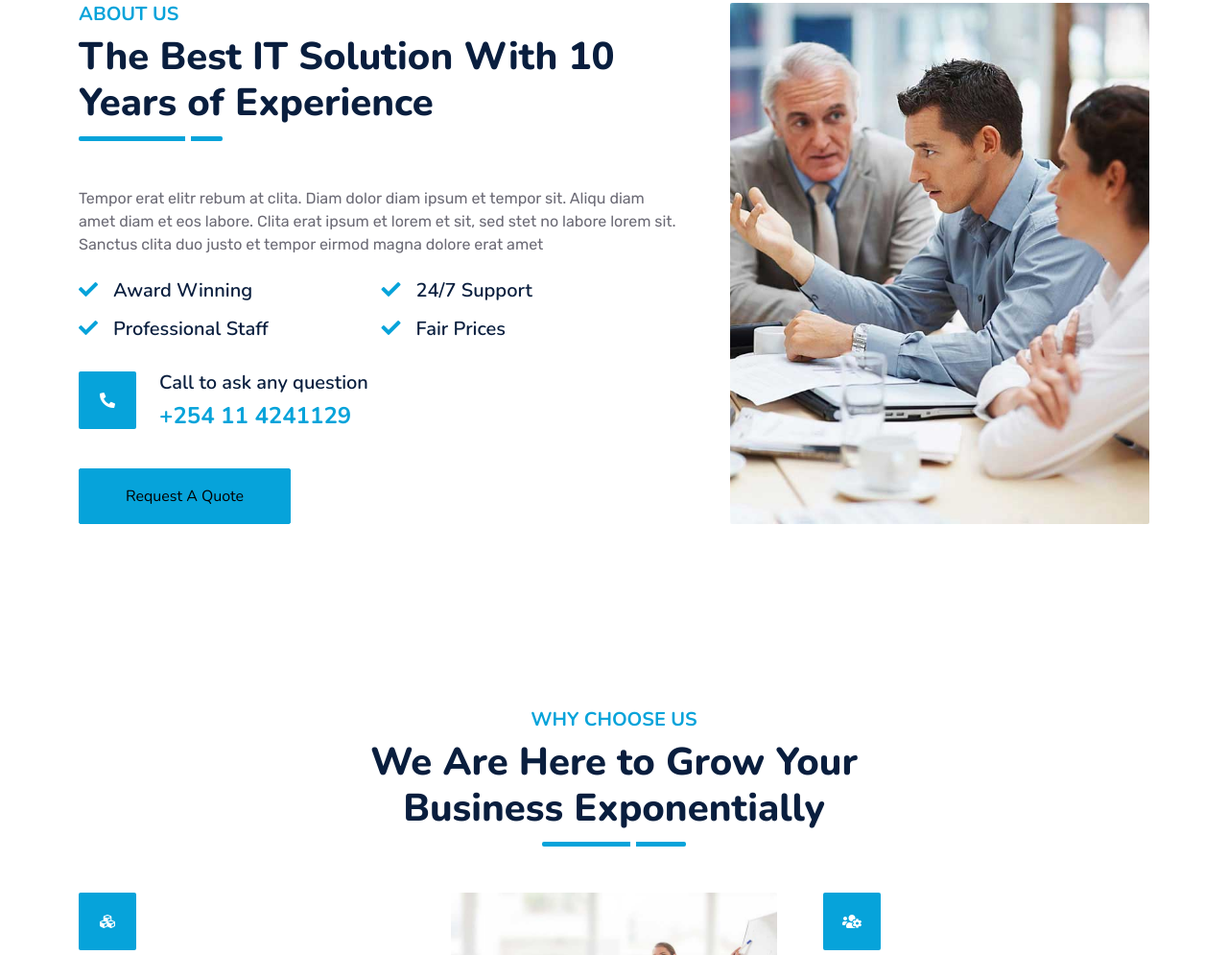
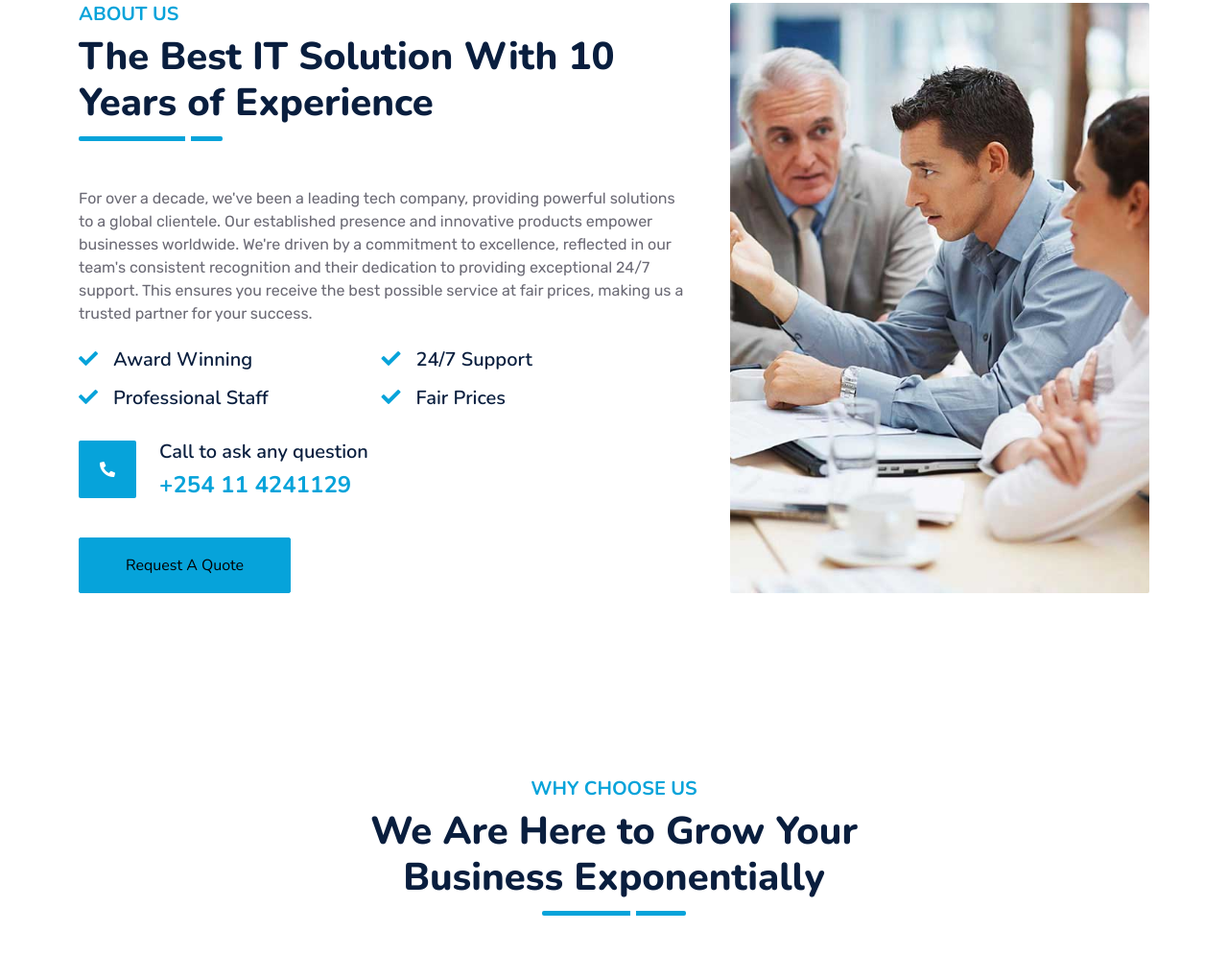
Before and after one commit to wawericom/wawericom, a website with bundled scripts: page index.html in a window 1280 px wide. Shown: the part 1127-2122 px from the top of the page at 96% size. Built offline with nearby package versions, Linux system fonts and the light colour scheme; animation ran at ten frames a second.

Commit message:
about us test

```diff
--- a/index.html
+++ b/index.html
@@ -230,7 +230,7 @@
                         <h5 class="fw-bold text-primary text-uppercase">About Us</h5>
                         <h1 class="mb-0">The Best IT Solution With 10 Years of Experience</h1>
                     </div>
-                    <p class="mb-4">Tempor erat elitr rebum at clita. Diam dolor diam ipsum et tempor sit. Aliqu diam amet diam et eos labore. Clita erat ipsum et lorem et sit, sed stet no labore lorem sit. Sanctus clita duo justo et tempor eirmod magna dolore erat amet</p>
+                    <p class="mb-4">For over a decade, we've been a leading tech company, providing powerful solutions to a global clientele. Our established presence and innovative products empower businesses worldwide. We're driven by a commitment to excellence, reflected in our team's consistent recognition and their dedication to providing exceptional 24/7 support. This ensures you receive the best possible service at fair prices, making us a trusted partner for your success.</p>
                     <div class="row g-0 mb-3">
                         <div class="col-sm-6 wow zoomIn" data-wow-delay="0.2s">
                             <h5 class="mb-3"><i class="fa fa-check text-primary me-3"></i>Award Winning</h5>
```
